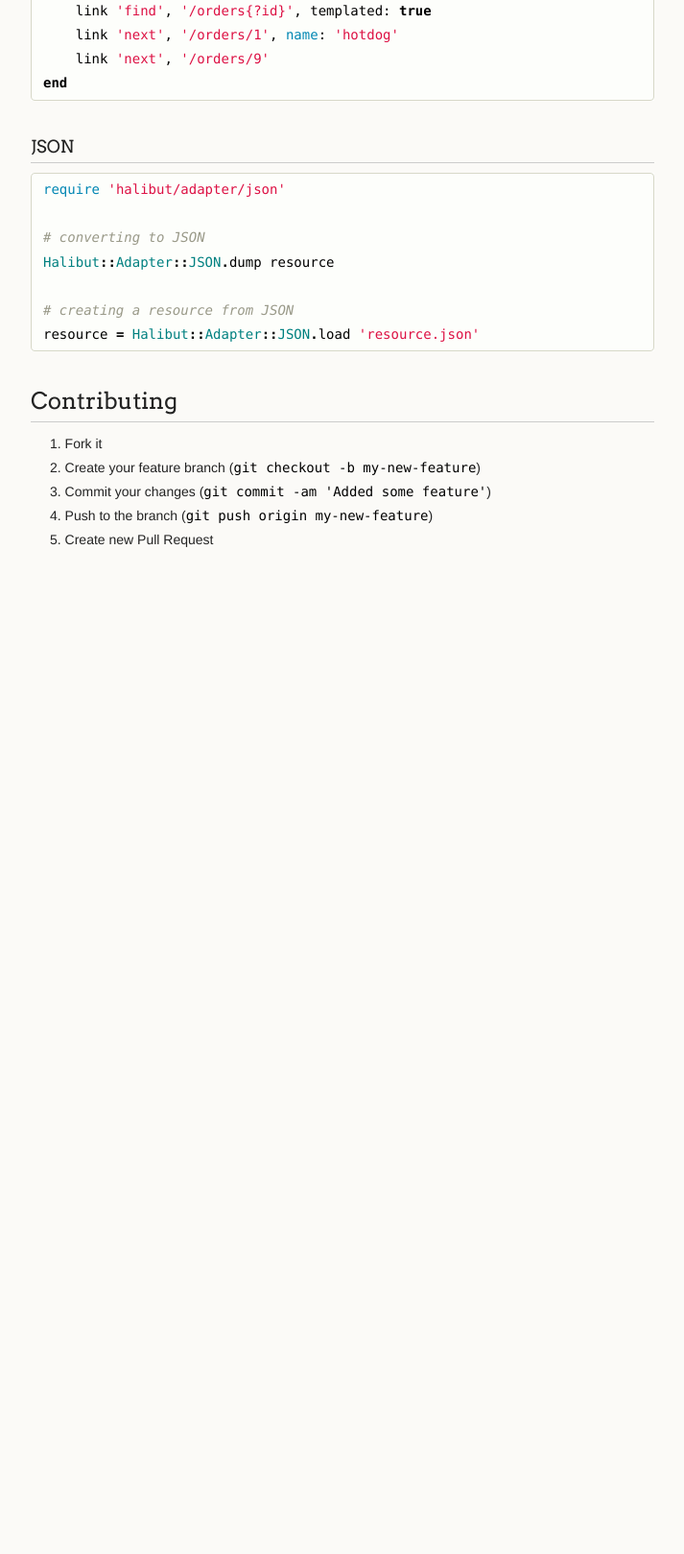
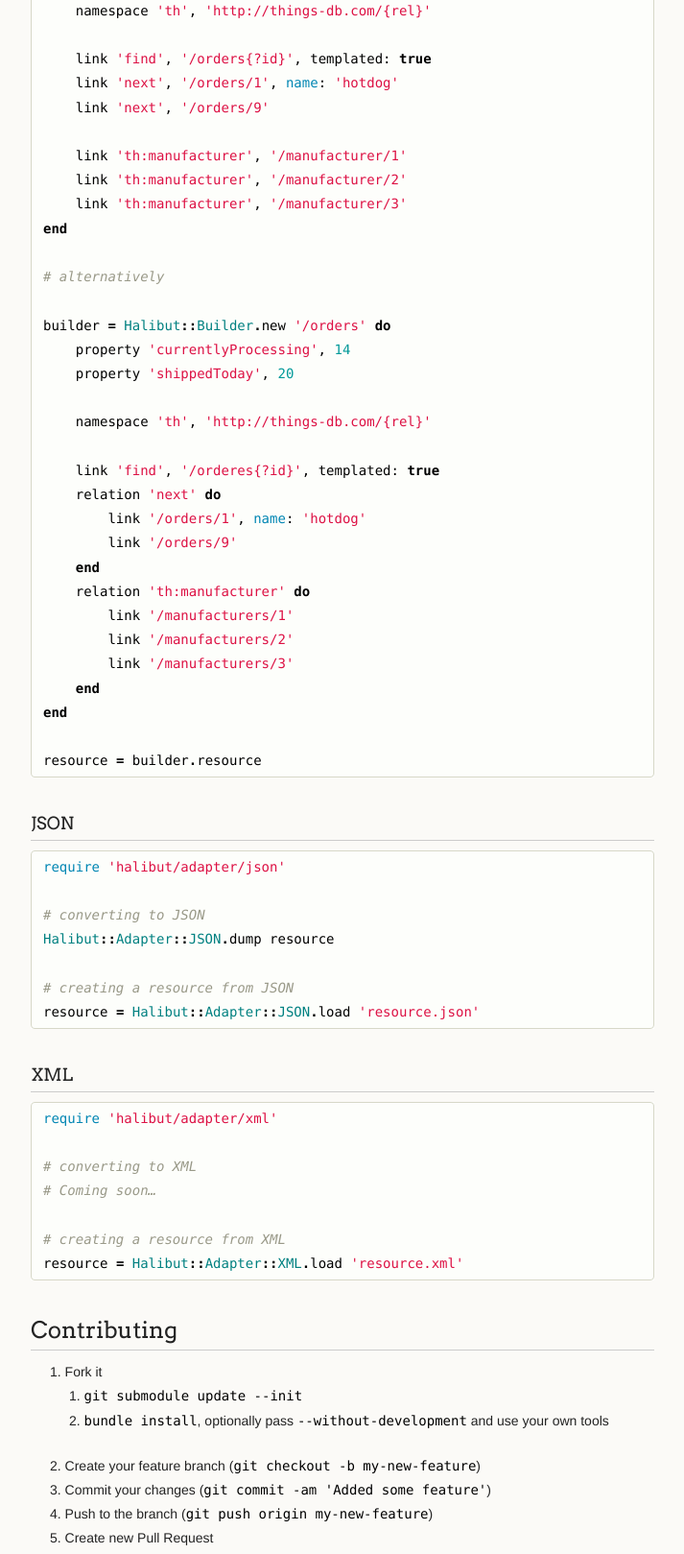
Before and after one commit to locks/halibut, a plain HTML site: page index.html in a window 1280 px wide. Shown: the part 1470-3089 px from the top of the page at 96% size, without its empty margins (278-991 px from the left). Before the commit the page ends 2118 px from the top, so only its background shows below. Drawn offline with Linux system fonts and the light colour scheme.

```diff
--- a/index.html
+++ b/index.html
@@ -85,14 +85,42 @@
 
 <div class="highlight"><pre><span class="nb">require</span> <span class="s1">'halibut/builder'</span>
 
-<span class="no">Halibut</span><span class="o">::</span><span class="no">Builder</span><span class="o">.</span><span class="n">new</span> <span class="s1">'/orders'</span> <span class="k">do</span>
+<span class="n">builder</span> <span class="o">=</span> <span class="no">Halibut</span><span class="o">::</span><span class="no">Builder</span><span class="o">.</span><span class="n">new</span> <span class="s1">'/orders'</span> <span class="k">do</span>
     <span class="n">property</span> <span class="s1">'currentlyProcessing'</span><span class="p">,</span> <span class="mi">14</span>
     <span class="n">property</span> <span class="s1">'shippedToday'</span><span class="p">,</span> <span class="mi">20</span>
+
+    <span class="n">namespace</span> <span class="s1">'th'</span><span class="p">,</span> <span class="s1">'http://things-db.com/{rel}'</span>
 
     <span class="n">link</span> <span class="s1">'find'</span><span class="p">,</span> <span class="s1">'/orders{?id}'</span><span class="p">,</span> <span class="n">templated</span><span class="p">:</span> <span class="kp">true</span>
     <span class="n">link</span> <span class="s1">'next'</span><span class="p">,</span> <span class="s1">'/orders/1'</span><span class="p">,</span> <span class="nb">name</span><span class="p">:</span> <span class="s1">'hotdog'</span>
     <span class="n">link</span> <span class="s1">'next'</span><span class="p">,</span> <span class="s1">'/orders/9'</span>
+
+    <span class="n">link</span> <span class="s1">'th:manufacturer'</span><span class="p">,</span> <span class="s1">'/manufacturer/1'</span>
+    <span class="n">link</span> <span class="s1">'th:manufacturer'</span><span class="p">,</span> <span class="s1">'/manufacturer/2'</span>
+    <span class="n">link</span> <span class="s1">'th:manufacturer'</span><span class="p">,</span> <span class="s1">'/manufacturer/3'</span>
 <span class="k">end</span>
+
+<span class="c1"># alternatively</span>
+
+<span class="n">builder</span> <span class="o">=</span> <span class="no">Halibut</span><span class="o">::</span><span class="no">Builder</span><span class="o">.</span><span class="n">new</span> <span class="s1">'/orders'</span> <span class="k">do</span>
+    <span class="n">property</span> <span class="s1">'currentlyProcessing'</span><span class="p">,</span> <span class="mi">14</span>
+    <span class="n">property</span> <span class="s1">'shippedToday'</span><span class="p">,</span> <span class="mi">20</span>
+
+    <span class="n">namespace</span> <span class="s1">'th'</span><span class="p">,</span> <span class="s1">'http://things-db.com/{rel}'</span>
+
+    <span class="n">link</span> <span class="s1">'find'</span><span class="p">,</span> <span class="s1">'/orderes{?id}'</span><span class="p">,</span> <span class="n">templated</span><span class="p">:</span> <span class="kp">true</span>
+    <span class="n">relation</span> <span class="s1">'next'</span> <span class="k">do</span>
+        <span class="n">link</span> <span class="s1">'/orders/1'</span><span class="p">,</span> <span class="nb">name</span><span class="p">:</span> <span class="s1">'hotdog'</span>
+        <span class="n">link</span> <span class="s1">'/orders/9'</span>
+    <span class="k">end</span>
+    <span class="n">relation</span> <span class="s1">'th:manufacturer'</span> <span class="k">do</span>
+        <span class="n">link</span> <span class="s1">'/manufacturers/1'</span>
+        <span class="n">link</span> <span class="s1">'/manufacturers/2'</span>
+        <span class="n">link</span> <span class="s1">'/manufacturers/3'</span>
+    <span class="k">end</span>
+<span class="k">end</span>
+
+<span class="n">resource</span> <span class="o">=</span> <span class="n">builder</span><span class="o">.</span><span class="n">resource</span>
 </pre></div>
 
 <h3>JSON</h3>
@@ -106,10 +134,29 @@
 <span class="n">resource</span> <span class="o">=</span> <span class="no">Halibut</span><span class="o">::</span><span class="no">Adapter</span><span class="o">::</span><span class="no">JSON</span><span class="o">.</span><span class="n">load</span> <span class="s1">'resource.json'</span>
 </pre></div>
 
+<h3>XML</h3>
+
+<div class="highlight"><pre><span class="nb">require</span> <span class="s1">'halibut/adapter/xml'</span>
+
+<span class="c1"># converting to XML</span>
+<span class="c1"># Coming soon…</span>
+
+<span class="c1"># creating a resource from XML</span>
+<span class="n">resource</span> <span class="o">=</span> <span class="no">Halibut</span><span class="o">::</span><span class="no">Adapter</span><span class="o">::</span><span class="no">XML</span><span class="o">.</span><span class="n">load</span> <span class="s1">'resource.xml'</span>
+</pre></div>
+
 <h2>Contributing</h2>
 
 <ol>
-<li>Fork it</li>
+<li>Fork it
+
+<ol>
+<li><code>git submodule update --init</code></li>
+<li>
+<code>bundle install</code>, optionally pass <code>--without-development</code> and use your
+own tools</li>
+</ol>
+</li>
 <li>Create your feature branch (<code>git checkout -b my-new-feature</code>)</li>
 <li>Commit your changes (<code>git commit -am 'Added some feature'</code>)</li>
 <li>Push to the branch (<code>git push origin my-new-feature</code>)</li>
```
Also changed, not shown: params.json (+1 -1 lines).
